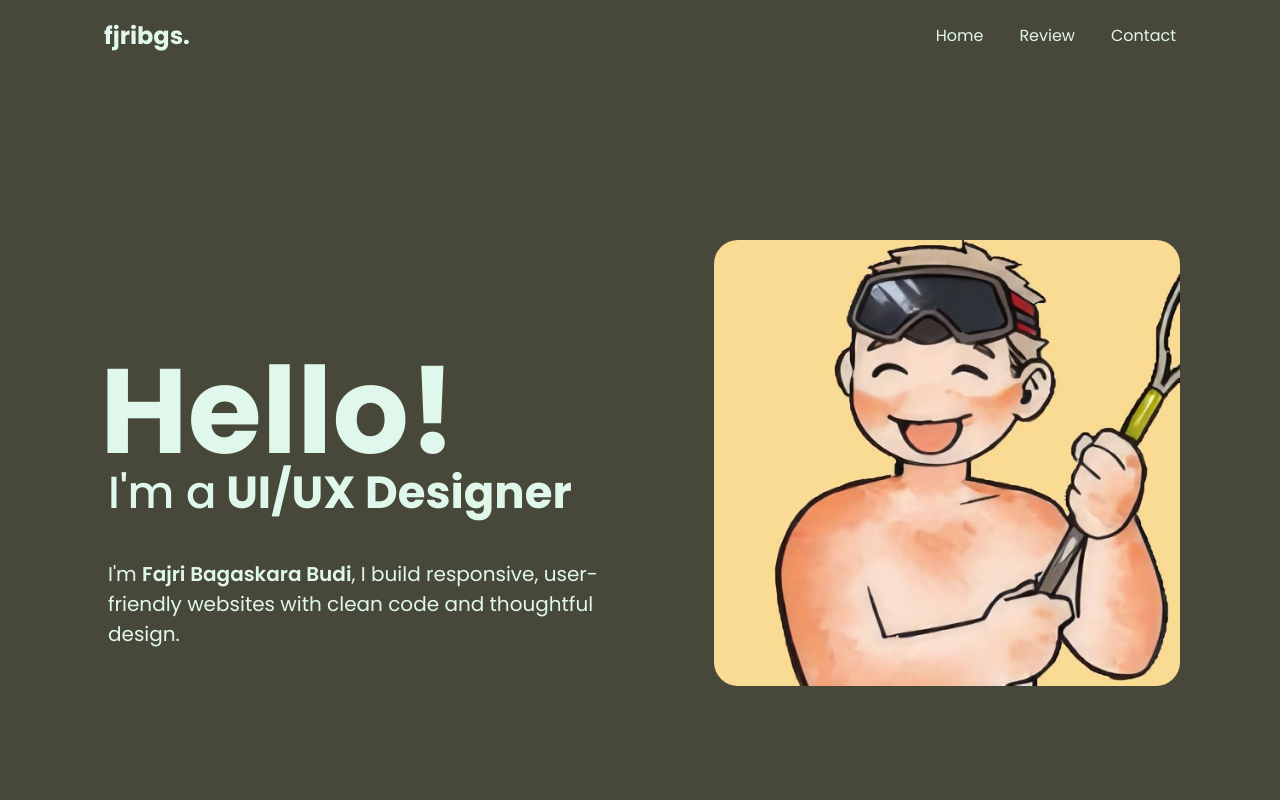
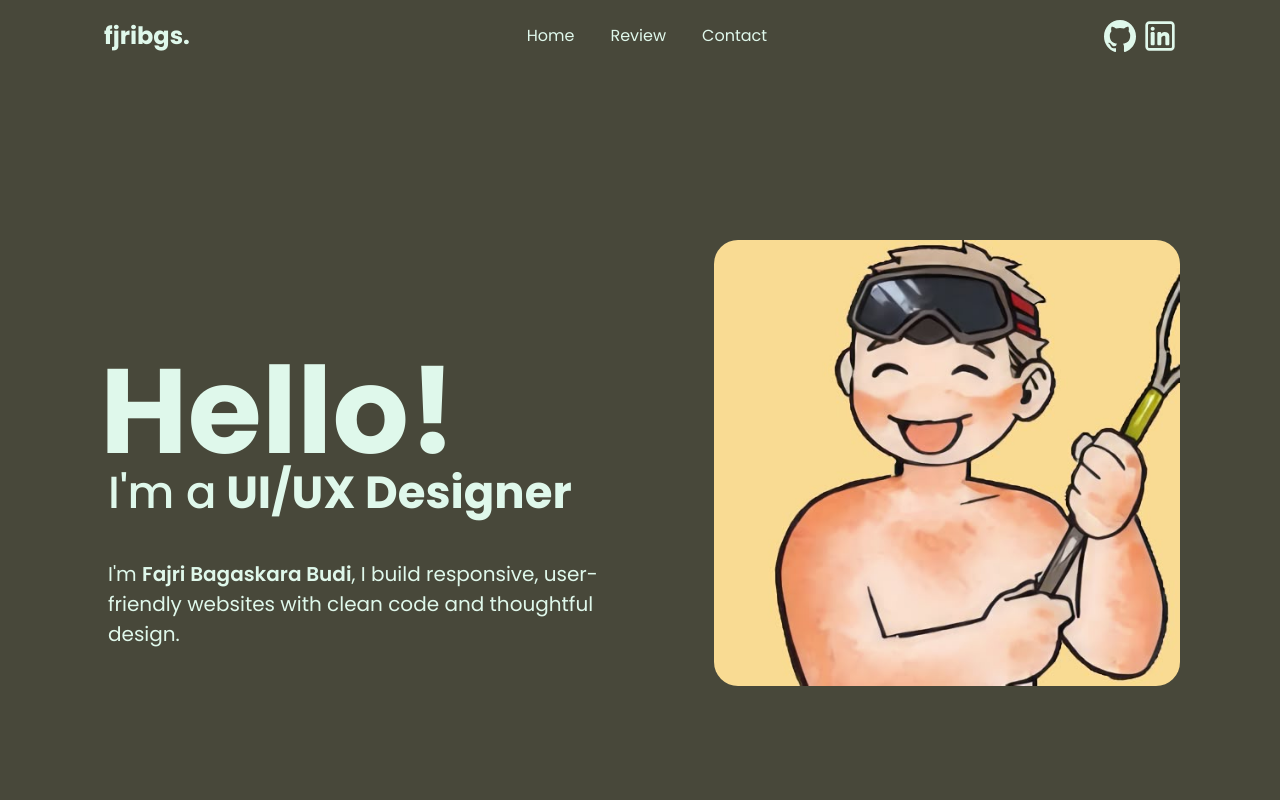
Before and after one commit to fjribgs/nontonin, a React (Vite) app: page / in a window 1280 px wide. Shown: the top 800 px of the page. Built offline with nearby package versions, Linux system fonts and the light colour scheme; a web font is replaced by a local one.

Commit message:
adding social media button

```diff
--- a/src/components/Navbar.jsx
+++ b/src/components/Navbar.jsx
@@ -1,4 +1,6 @@
 import '../index.css'
+import githubwhite from '../assets/github-white.svg'
+import linkedinwhite from '../assets/linkedin-white.svg'
 
 function Navbar() {
   return (
@@ -12,8 +14,14 @@ function Navbar() {
           <li className='cursor-pointer duration-200 ease-in hover:font-bold'><a href="#">Contact</a></li>
         </ul>
       </div>
+      <div id="navbar-right" className='flex gap-2'>
+        <a href="#" className=''><img src={githubwhite} alt=""
+        className='size-6 lg:size-8'/></a>
+        <a href="#" className=''><img src={linkedinwhite} alt=""
+        className='size-6 lg:size-8'/></a>
+      </div>
     </nav>
   )
 }
 
-export default Navbar
+export default Navbar;
```
Also changed, not shown: src/assets/github-dark.svg (renamed from src/assets/github-142-svgrepo-com (2).svg), src/assets/github-white.svg (renamed from src/assets/github-142-svgrepo-com (1).svg).
